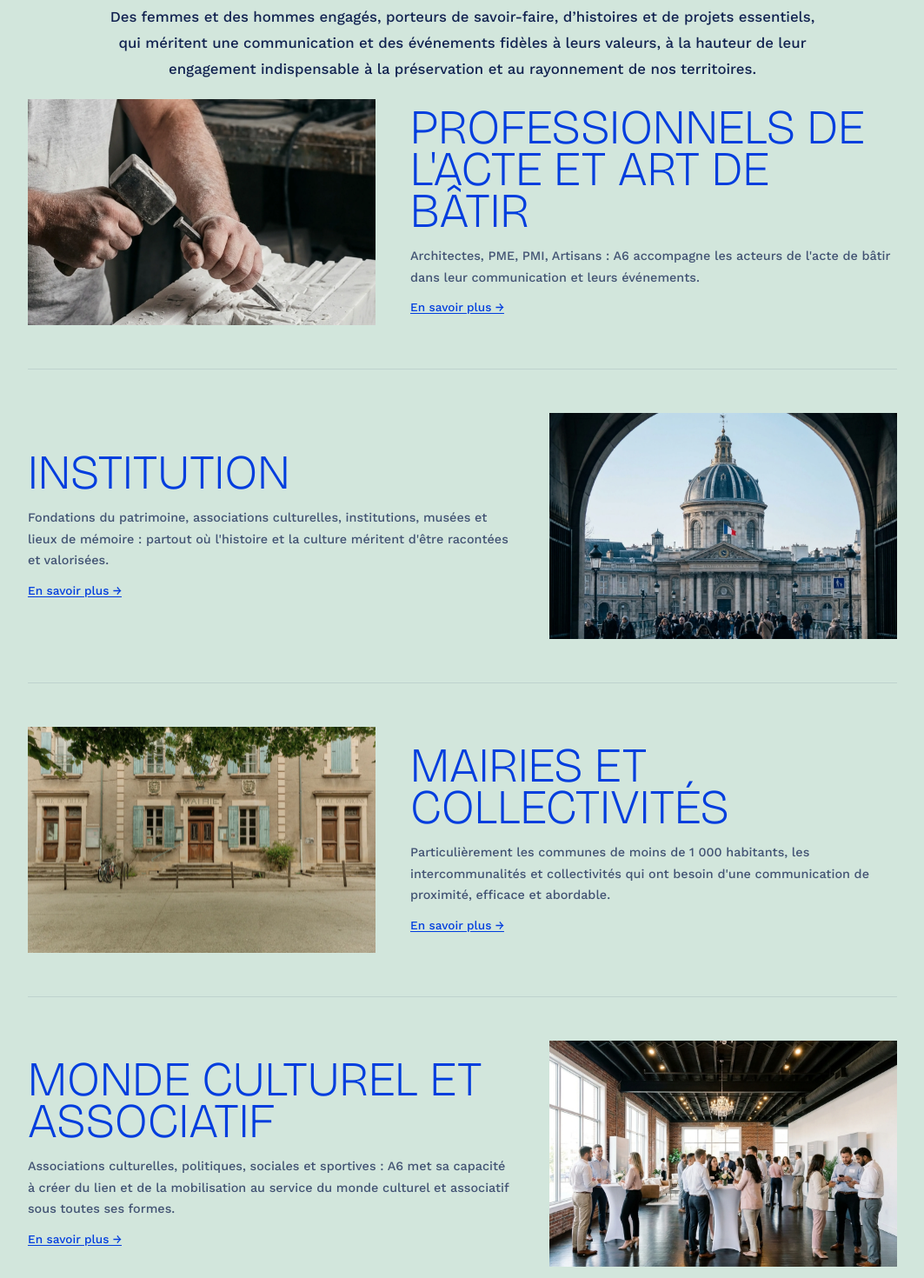
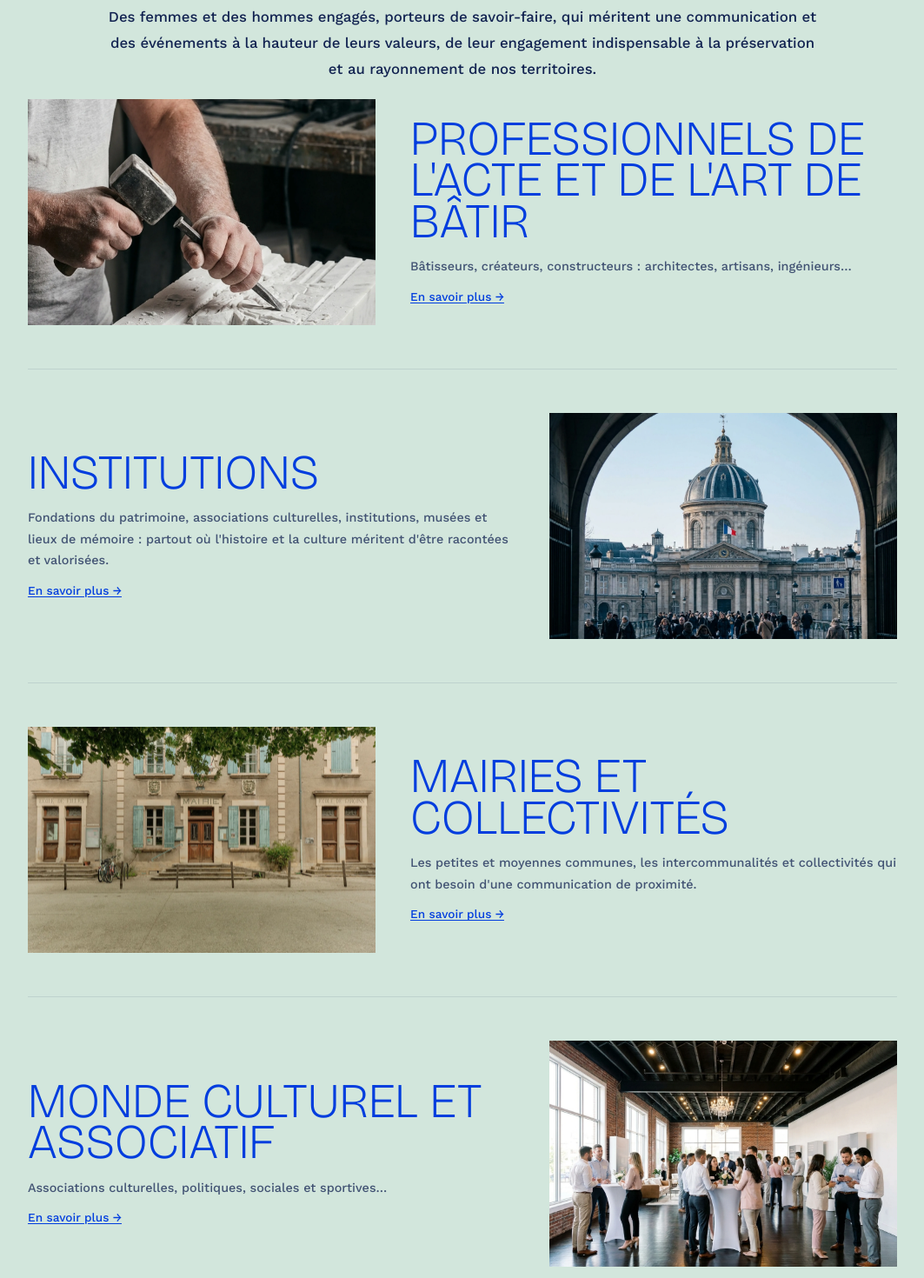
Before and after one commit to Web-Sites-Chappy/a6-communication, a Next.js app: page /nos-clients in a window 1280 px wide. Shown: the part 920-2390 px from the top of the page at 87% size, without its empty margins (108-1171 px from the left). Built offline with nearby package versions, Linux system fonts and the light colour scheme; no server answers.

Commit message:
content: applique la matrice de copie editoriale du PRD
- Logos : nouvelle phrase d'accroche
- Nos clients : paragraphe valeurs, segment "INSTITUTIONS" (titre
  corrige), Batisseurs, Mairies et collectivites, Monde culturel
- Blog : supprime le bloc "Reperes & methode" (titre + paragraphe intro)

```diff
--- a/app/blog/page.tsx
+++ b/app/blog/page.tsx
@@ -3,7 +3,6 @@ import Link from "next/link";
 import Hero from "@/components/Hero";
 import CTASection from "@/components/CTASection";
 import Reveal from "@/components/Reveal";
-import AccentHeading from "@/components/AccentHeading";
 import { blogPosts } from "@/lib/blog";
 import { SITE_URL } from "@/lib/siteConfig";
 import type { Metadata } from "next";
@@ -33,33 +32,6 @@ export default function BlogPage() {
         ctaLabel="Nous contacter"
         ctaHref="/contact"
       />
-
-      <Reveal
-        style={{
-          width: "var(--w-max)",
-          maxWidth: "var(--w-limit-text)",
-          margin: "0 auto",
-          padding: "60px 0 20px",
-          textAlign: "center",
-        }}
-      >
-        <AccentHeading lead="Repères &" accent="méthode" />
-        <p
-          style={{
-            marginTop: "24px",
-            fontSize: "1rem",
-            lineHeight: "1.6em",
-            color: "var(--c-navy)",
-            fontFamily: "var(--font-body)",
-            maxWidth: "620px",
-            margin: "24px auto 0",
-          }}
-        >
-          Communication institutionnelle, événementiel, identité de marque : ce que nous avons
-          appris en travaillant avec des institutions, des collectivités et des structures
-          culturelles et associatives en Occitanie.
-        </p>
-      </Reveal>
 
       <div
         className="actu-grid"
--- a/app/nos-clients/page.tsx
+++ b/app/nos-clients/page.tsx
@@ -44,7 +44,7 @@ export default function NosClientsPage() {
             A6 œuvre au cœur des secteurs qui façonnent, préservent et font rayonner les territoires : bâtisseurs, gardiens du patrimoine, artisans et élus locaux.
           </p>
           <p style={{ margin: 0 }}>
-            Des femmes et des hommes engagés, porteurs de savoir-faire, d’histoires et de projets essentiels, qui méritent une communication et des événements fidèles à leurs valeurs, à la hauteur de leur engagement indispensable à la préservation et au rayonnement de nos territoires.
+            Des femmes et des hommes engagés, porteurs de savoir-faire, qui méritent une communication et des événements à la hauteur de leurs valeurs, de leur engagement indispensable à la préservation et au rayonnement de nos territoires.
           </p>
         </div>
       </Reveal>
--- a/components/LogosMarquee.tsx
+++ b/components/LogosMarquee.tsx
@@ -31,7 +31,7 @@ export default function LogosMarquee() {
           marginBottom: "clamp(26px, 3.2vw, 44px)",
         }}
       >
-        Honoré d&apos;avoir créé l&apos;évidence ensemble :
+        Créons l&apos;évidence, aux côtés de ceux qui nous font déjà confiance.
       </p>
 
       <LogosTicker />
--- a/lib/nosClientsData.ts
+++ b/lib/nosClientsData.ts
@@ -31,14 +31,14 @@ export interface ClientSegment {
 export const clientSegments: ClientSegment[] = [
   {
     slug: "institutionnel",
-    title: "Professionnels de l'Acte et Art de Bâtir",
+    title: "Professionnels de l'Acte et de l'Art de Bâtir",
     keyword: "agence communication institutionnelle",
     metaTitle: "Agence communication institutionnelle | A6",
     metaDescription:
       "A6 accompagne cabinets d'architecture, ordres régionaux et associations professionnelles dans leur communication et leurs événements institutionnels.",
     img: "/photos/nos-clients/professionnels-batir.webp",
     imgAlt: "Un artisan taille un bloc de pierre au maillet et au ciseau",
-    desc: "Architectes, PME, PMI, Artisans : A6 accompagne les acteurs de l'acte de bâtir dans leur communication et leurs événements.",
+    desc: "Bâtisseurs, créateurs, constructeurs : architectes, artisans, ingénieurs…",
     intro: [
       "Un ordre professionnel ou une fédération ne parle jamais en son seul nom : chaque prise de parole engage ses membres, ses tutelles et parfois des confrères qui attendent l'erreur. La communication institutionnelle demande une rigueur différente de la communication commerciale, une rigueur que nous pratiquons avec les acteurs de l'Acte et Art de Bâtir depuis notre activité antérieure documentée.",
       "Cabinets d'architecture, ordres régionaux, associations professionnelles du bâtiment : nous connaissons les contraintes propres à ce secteur, de la neutralité éditoriale à la nécessité de tenir un discours cohérent sur plusieurs mandatures.",
@@ -71,7 +71,7 @@ export const clientSegments: ClientSegment[] = [
   },
   {
     slug: "culturel",
-    title: "Institution",
+    title: "INSTITUTIONS",
     keyword: "agence événementiel culturel",
     metaTitle: "Agence événementiel culturel patrimoine | A6",
     metaDescription:
@@ -118,7 +118,7 @@ export const clientSegments: ClientSegment[] = [
       "A6 accompagne les mairies, intercommunalités et collectivités territoriales dans une communication de proximité, efficace et adaptée à leur budget.",
     img: "/photos/nos-clients/mairies-collectivites.webp",
     imgAlt: "Façade d'une mairie de village française",
-    desc: "Particulièrement les communes de moins de 1 000 habitants, les intercommunalités et collectivités qui ont besoin d'une communication de proximité, efficace et abordable.",
+    desc: "Les petites et moyennes communes, les intercommunalités et collectivités qui ont besoin d'une communication de proximité.",
     intro: [
       "Les communes de moins de 1 000 habitants et les intercommunalités n'ont ni le budget ni les besoins d'une grande métropole, mais elles ont les mêmes obligations de clarté envers leurs administrés : un bulletin municipal lisible, une inauguration bien préparée, une réunion publique qui informe plutôt qu'elle ne noie l'auditoire d'un jargon technique.",
       "Nous concevons une communication de proximité pensée pour ce format : des supports sobres et accessibles à toute la population, un accompagnement événementiel dimensionné au budget réel d'une collectivité, et une attention particulière aux règles de la commande publique qui encadrent la sélection d'un prestataire.",
@@ -153,7 +153,7 @@ export const clientSegments: ClientSegment[] = [
       "A6 accompagne associations politiques, sportives, sociales et compagnonnages dans une communication et des événements à la hauteur de leurs moyens réels.",
     img: "/photos/nos-clients/monde-associatif.webp",
     imgAlt: "Groupe de membres échangeant lors d'un événement associatif",
-    desc: "Associations culturelles, politiques, sociales et sportives : A6 met sa capacité à créer du lien et de la mobilisation au service du monde culturel et associatif sous toutes ses formes.",
+    desc: "Associations culturelles, politiques, sociales et sportives…",
     intro: [
       "Une association ne dispose ni du budget d'une entreprise ni de la neutralité obligée d'une collectivité : elle porte une cause, un métier ou une tradition avec des moyens réels, souvent bénévoles, qu'il faut respecter plutôt que contourner par des recommandations hors de portée.",
       "Nous accompagnons des associations politiques, sportives, sociales et des compagnonnages traditionnels dans des projets calibrés à leurs moyens véritables, en valorisant ce qui fait leur force : des parcours et des savoir-faire humains qu'aucune grande agence généraliste ne peut raconter de l'intérieur.",
```
